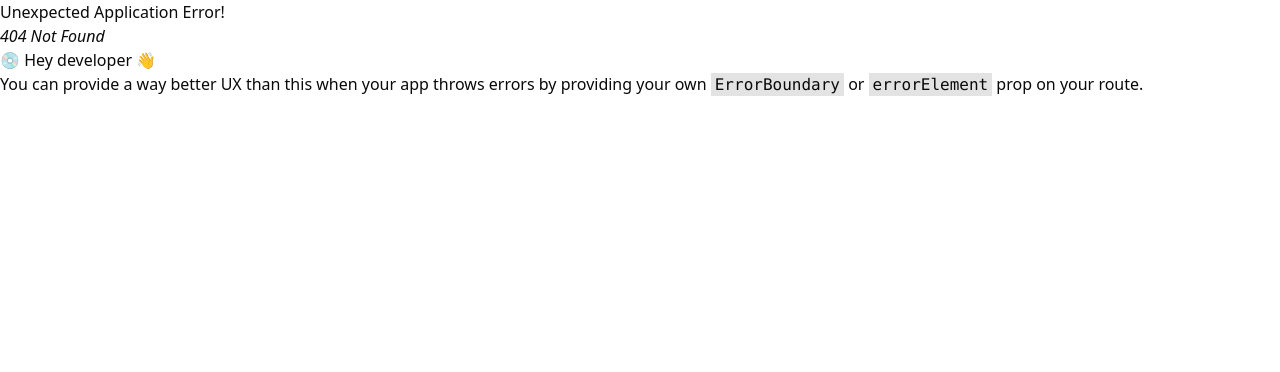
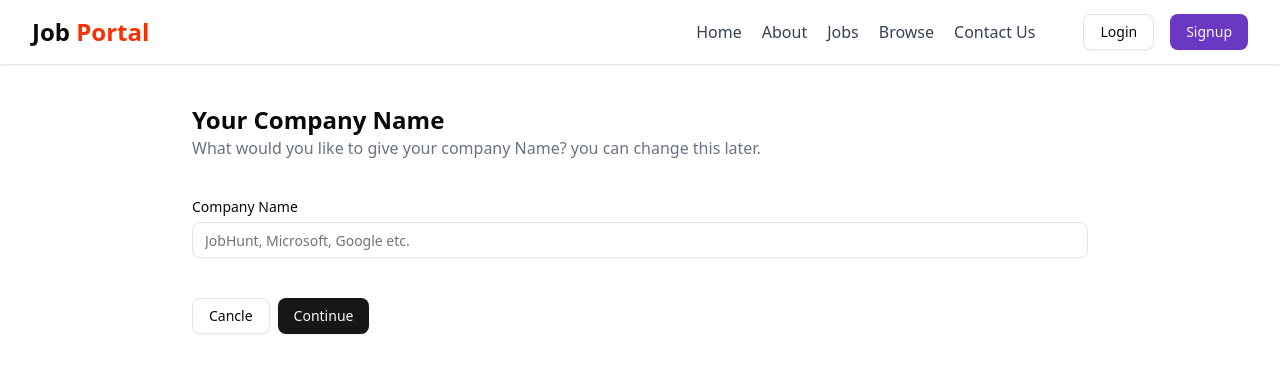
Before and after one commit to VedantDagade/Job-Portal-Complete-New, a React (Vite) app in the folder frontend/: page /admin/companies/create in a window 1280 px wide. Before the commit this address had no page. Shown: the top 372 px of the page. Built offline with nearby package versions, Linux system fonts and the light colour scheme.

Commit message:
Company Slice and its page is completed code remaining

```diff
--- a/frontend/src/components/admin/Companies.jsx
+++ b/frontend/src/components/admin/Companies.jsx
@@ -3,15 +3,22 @@ import Navbar from "../shared/Navbar";
 import { Input } from "../ui/input";
 import { Button } from "../ui/button";
 import CompaniesTable from "./CompaniesTable";
+import { useNavigate } from "react-router-dom";
+
+
 
 const Companies = () => {
+
+  const navigate =useNavigate();
+
+
   return (
     <div>
       <Navbar />
       <div className="max-w-6xl mx-auto my-10 px-4 sm:px-6 lg:px-8">
-        <div className="flex flex-col sm:flex-row items-center sm:justify-between gap-4">
+        <div className="flex flex-col sm:flex-row items-center sm:justify-between gap-4 my-5">
           <Input className="w-full sm:w-64" placeholder="Filter by Name" />
-          <Button className="w-full sm:w-auto">New Company</Button>
+          <Button onClick={() => navigate("/admin/companies/create")} className="w-full sm:w-auto">New Company</Button>
         </div>
         <CompaniesTable/>
       </div>
--- a/frontend/src/components/admin/CompaniesTable.jsx
+++ b/frontend/src/components/admin/CompaniesTable.jsx
@@ -1,6 +1,16 @@
-import { Table } from 'lucide-react';
-import React from 'react'
-import { TableCaption, TableHead, TableHeader, TableRow } from '../ui/table';
+import React from "react";
+import {
+  Table,
+  TableBody,
+  TableCaption,
+  TableCell,
+  TableHead,
+  TableHeader,
+  TableRow,
+} from "../ui/table";
+import { Avatar, AvatarImage } from "../ui/avatar";
+import { Popover, PopoverContent, PopoverTrigger } from "../ui/popover";
+import { Edit2, MoreHorizontal } from "lucide-react";
 
 const CompaniesTable = () => {
   return (
@@ -12,12 +22,37 @@ const CompaniesTable = () => {
             <TableHead>Logo</TableHead>
             <TableHead>Name</TableHead>
             <TableHead>Date</TableHead>
-            <TableHead>Action</TableHead>
+            <TableHead className="text-right">Action</TableHead>
           </TableRow>
         </TableHeader>
+        <TableBody>
+          <TableCell>
+            <Avatar className="w-11 h-11 rounded-full">
+              <AvatarImage
+                src="https://imgs.search.brave.com/Y_hU5wT4IYRa1yUzMC0a8yvx4jxxLEb8rXWL_DYiqZ8/rs:fit:860:0:0:0/g:ce/aHR0cHM6Ly90NC5m/dGNkbi5uZXQvanBn/LzEyLzg4LzkxLzkx/LzM2MF9GXzEyODg5/MTkxMDZfS3hMRG1U/ZmU3ZkZLRVBKMVQ3/WDFjRnVzRngzUUJF/ZTIuanBn"
+                alt="Company Logo"
+              />
+            </Avatar>
+          </TableCell>
+          <TableCell>Company Name</TableCell>
+          <TableCell>5/08/2025</TableCell>
+          <TableCell className="text-right cursor-pointer">
+            <Popover>
+              <PopoverTrigger>
+                <MoreHorizontal />
+              </PopoverTrigger>
+              <PopoverContent className="w-32">
+                <div className="flex items-center gap-2 w-fit cursor-pointer">
+                  <Edit2 className="w-4"/>
+                  <span>Edit To</span>
+                </div>
+              </PopoverContent>
+            </Popover>
+          </TableCell>
+        </TableBody>
       </Table>
     </div>
-  )
-}
+  );
+};
 
 export default CompaniesTable;
--- /dev/null
+++ b/frontend/src/components/admin/CompanyCreate.jsx
@@ -0,0 +1,74 @@
+import React, { useState } from "react";
+import Navbar from "../shared/Navbar";
+import { Label } from "../ui/label";
+import { Input } from "../ui/input";
+import { Button } from "../ui/button";
+import { useNavigate } from "react-router-dom";
+import axios from "axios";
+import { COMPANY_API_END_POINT } from "@/utils/constant";
+import { toast } from "sonner";
+import { useDispatch } from "react-redux";
+import { setSingleCompany } from "@/redux/companySlice";
+
+const CompanyCreate = () => {
+  const navigate = useNavigate();
+  const [companyName, setCompanyName] = useState("");
+
+  const dispatch = useDispatch();
+
+  const registerNewCompany = async () => {
+    try {
+      const res = await axios.post(
+        `${COMPANY_API_END_POINT}/register`,
+        { companyName },
+        {
+          headers: {
+            "Content-Type": "application/json",
+          },
+          withCredentials: true,
+        }
+      );
+      if (res?.data?.success) {
+        dispatch(setSingleCompany(res.data.company));
+        toast.success(res.data.message);
+        const companyId = res?.data?.company?._id;
+        navigate(`/admin/companies/${companyId}`);
+      }
+    } catch (error) {
+      console.log(error);
+    }
+  };
+
+  return (
+    <div>
+      <Navbar />
+      <div className="max-w-4xl mx-auto">
+        <div className="my-10">
+          <h1 className="font-bold text-2xl">Your Company Name</h1>
+          <p className="text-gray-500">
+            What would you like to give your company Name? you can change this
+            later.
+          </p>
+        </div>
+        <Label>Company Name</Label>
+        <Input
+          type="text"
+          className="my-2"
+          placeholder="JobHunt, Microsoft, Google etc."
+          onChange={(e) => setCompanyName(e.target.value)}
+        />
+        <div className="flex items-center gap-2 my-10">
+          <Button
+            onClick={() => navigate("/admin/companies")}
+            variant="outline"
+          >
+            Cancle
+          </Button>
+          <Button onClick={registerNewCompany}>Continue</Button>
+        </div>
+      </div>
+    </div>
+  );
+};
+
+export default CompanyCreate;
--- /dev/null
+++ b/frontend/src/components/admin/CompanySetup.jsx
@@ -0,0 +1,21 @@
+import React from 'react'
+import Navbar from '../shared/Navbar';
+import { useSelector } from 'react-redux';
+
+
+const CompanySetup = () => {
+
+  const singleCompany = useSelector((state) => state.company.singleCompany);
+
+
+  return (
+    <div>
+      <Navbar />
+      <div className="max-w-xl mx-auto my-10">
+        <h1>{singleCompany?.name || "No Company Selected"}</h1>
+      </div>
+    </div>
+  );
+}
+
+export default CompanySetup;
--- /dev/null
+++ b/frontend/src/redux/companySlice.js
@@ -0,0 +1,19 @@
+import { createSlice } from "@reduxjs/toolkit";
+
+const companySlice = createSlice({
+  name: "comapny",
+  initialState: {
+    singleCompany:null,
+  },
+  reducers:{
+    //actions
+    setSingleCompany: (state,action) => {
+      state.singleCompany = action.payload;
+    }
+  }
+});
+
+
+export const {setSingleCompany} = companySlice.actions;
+
+export default companySlice.reducer;
--- a/frontend/src/redux/store.js
+++ b/frontend/src/redux/store.js
@@ -1,6 +1,7 @@
 import { combineReducers, configureStore } from "@reduxjs/toolkit";
 import authSlice from "./authSlice";
 import jobSlice from "./jobSlice";
+import companySlice from "./companySlice";
 
 import {
   persistStore,
@@ -25,6 +26,7 @@ const persistConfig = {
 const rootReducer = combineReducers({
   auth: authSlice,
   job: jobSlice,
+  company: companySlice,
 });
 
 // 🔹 Wrap rootReducer with persistReducer
--- a/frontend/src/utils/constant.js
+++ b/frontend/src/utils/constant.js
@@ -4,3 +4,6 @@ export const JOB_API_END_POINT = "http://localhost:8000/api/v1/job";
 
 export const APPLICATION_API_END_POINT =
   "http://localhost:8000/api/v1/application";
+
+
+export const COMPANY_API_END_POINT = "http://localhost:8000/api/v1/company";
```
Also changed, not shown: frontend/src/App.jsx (+11 -1 lines).
